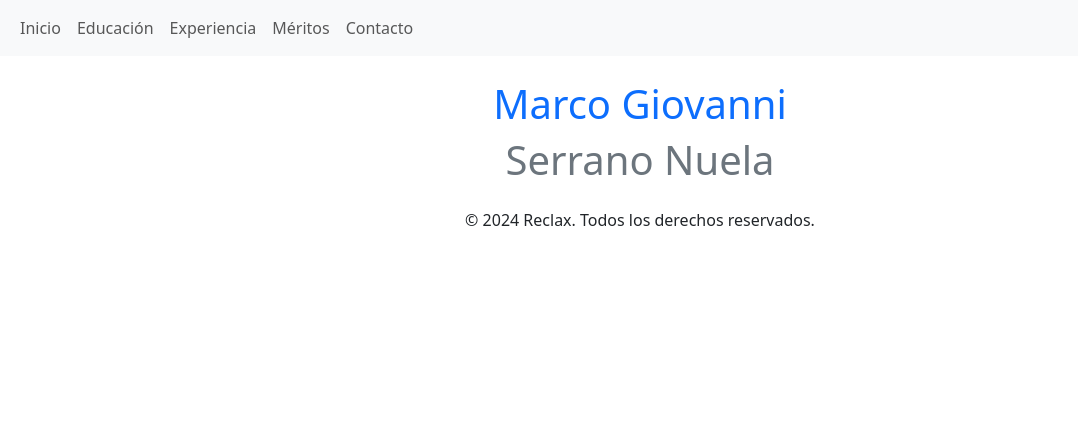
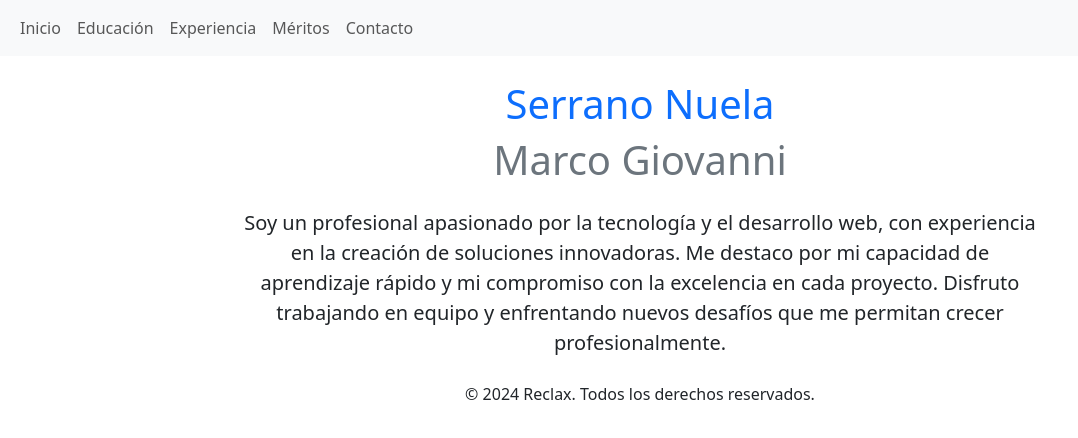
Before and after one commit to Reclax/-PracticaGit4A_SerranoMarco, a plain HTML site: page index.html in a window 1280 px wide. Shown: the whole page, without its empty margins (0-1078 px from the left). Drawn offline with nearby package versions, Linux system fonts and the light colour scheme.

Commit message:
Se agregó un resumen de mi CV.

```diff
--- a/index.html
+++ b/index.html
@@ -39,8 +39,11 @@
 
     <main class="container mt-4">
         <section class="text-center">
-            <h1 class="text-primary">Marco Giovanni</h1>
-            <h1 class="text-secondary">Serrano Nuela</h1>
+            <h1 class="text-primary">Serrano Nuela</h1>
+            <h1 class="text-secondary">Marco Giovanni</h1>
+            <p class="mt-4 mx-auto lead" style="max-width: 800px;">
+                Soy un profesional apasionado por la tecnología y el desarrollo web, con experiencia en la creación de soluciones innovadoras. Me destaco por mi capacidad de aprendizaje rápido y mi compromiso con la excelencia en cada proyecto. Disfruto trabajando en equipo y enfrentando nuevos desafíos que me permitan crecer profesionalmente.
+            </p>
         </section>
     </main>
 
```
